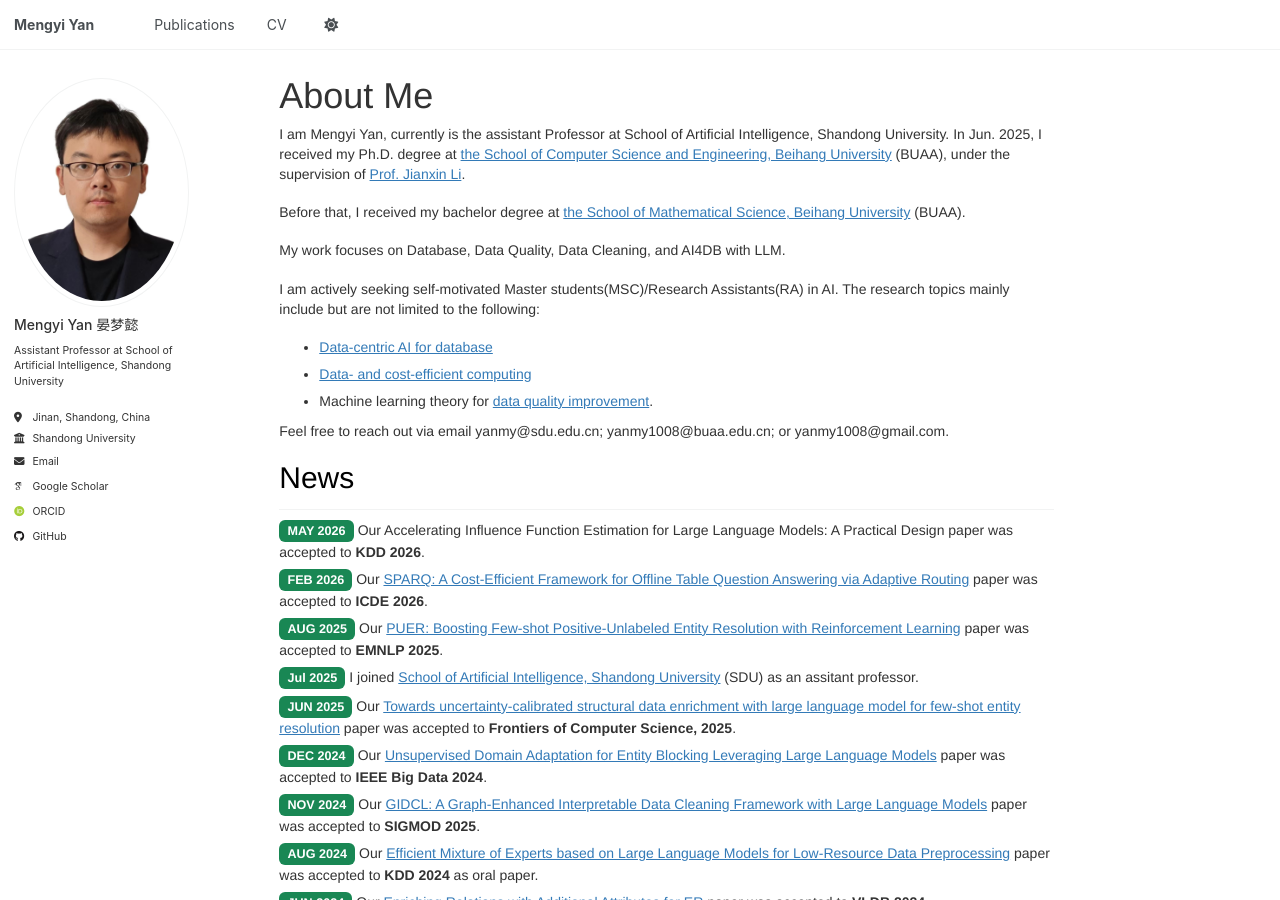
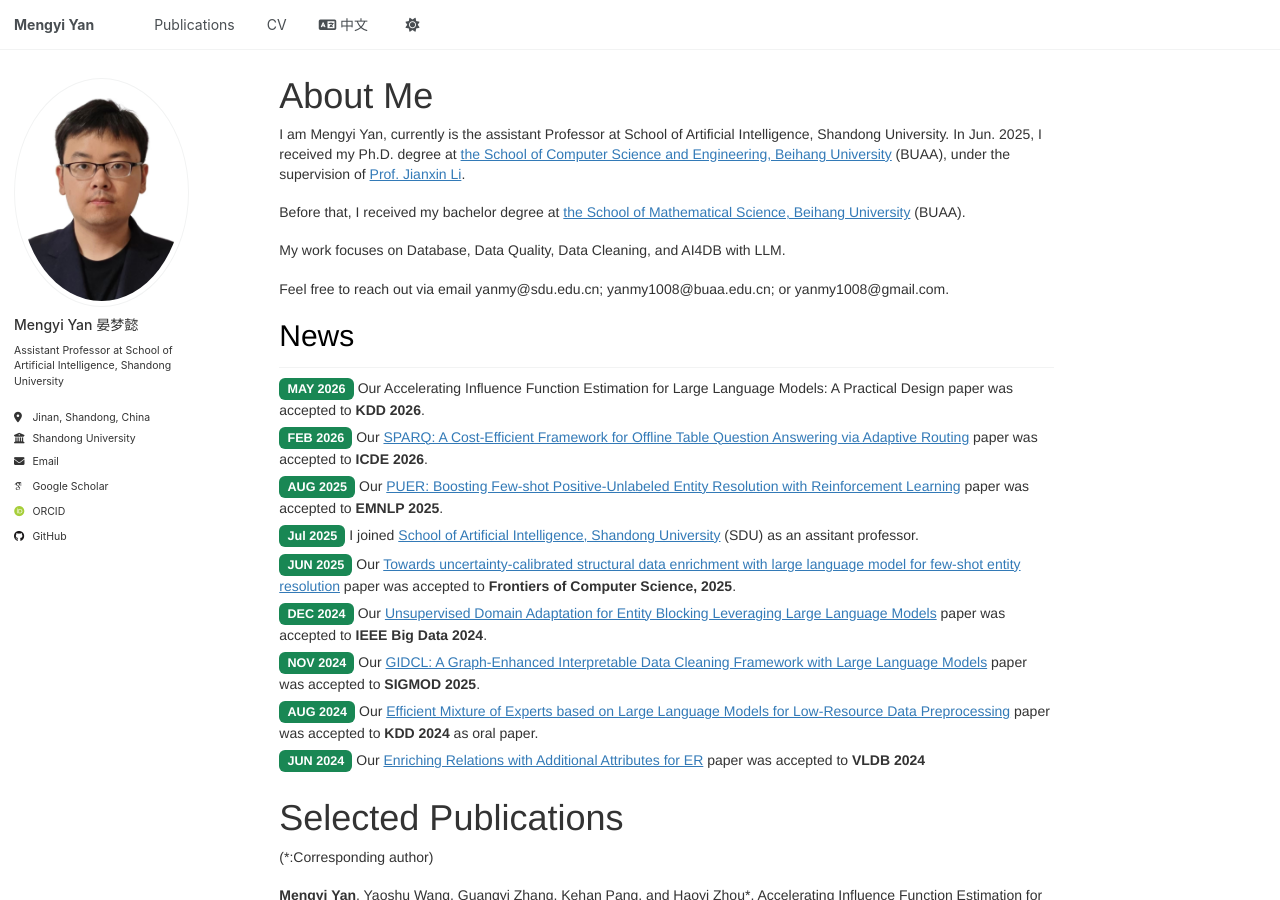
Before and after one commit to authurlord/authurlord.github.io, a Jekyll site: the page built from _pages/about.md, in a window 1280 px wide and 900 px high. Built offline with Jekyll 4.4.1, drawn with Linux system fonts in a browser that asks for light colours; nearby versions of some CDN libraries; some web fonts are replaced; library files that are not in the unit come from our copies; a script that is not in the unit is left out.

Commit message:
Add Chinese homepage, EN/中文 toggle, default-dark theme
- _pages/about-zh.md (new): Chinese homepage at /zh/ — chronological SDU-style bio, news + selected publications mirror with all co-author names in English (including own bolded entries); intro keeps 晏梦懿 with Mengyi Yan in parentheses and Chinese-rendered advisor name
- _includes/masthead.html: add EN ⇄ 中文 toggle (top-right, conditional on page.lang)
- _includes/head.html: inline early-script defaults first-time visitors to dark mode; preserves explicit user choice from localStorage
- _config.yml: exclude vendor/ so local `bundle install --path vendor/bundle` does not break Jekyll
- _pages/about.md: drop MSc/RA recruitment block (per request), fix pre-existing broken href on the Oct 2023 SPLIT entry (ttps:// → https://)

Co-Authored-By: Claude Opus 4.7 (1M context) <noreply@anthropic.com>

```diff
--- a/_config.yml
+++ b/_config.yml
@@ -90,6 +90,7 @@ exclude:
   - .bundle
   - .jekyll-assets-cache
   - .sass-cache
+  - vendor
   - assets/js/plugins
   - assets/js/_main.js
   - assets/js/vendor
--- a/_includes/head.html
+++ b/_includes/head.html
@@ -13,6 +13,19 @@
 
 <script>
   document.documentElement.className = document.documentElement.className.replace(/\bno-js\b/g, '') + ' js ';
+  // Default to dark mode for first-time visitors; preserve explicit user choice from localStorage.
+  (function () {
+    try {
+      var saved = localStorage.getItem('theme');
+      if (saved !== 'light' && saved !== 'dark' && saved !== 'system') {
+        document.documentElement.setAttribute('data-theme', 'dark');
+      } else if (saved === 'dark') {
+        document.documentElement.setAttribute('data-theme', 'dark');
+      }
+    } catch (e) {
+      document.documentElement.setAttribute('data-theme', 'dark');
+    }
+  })();
 </script>
 
 <!-- For all browsers -->
--- a/_includes/masthead.html
+++ b/_includes/masthead.html
@@ -15,6 +15,11 @@
             {% endif %}
             <li class="masthead__menu-item"><a href="{{ domain }}{{ link.url }}">{{ link.title }}</a></li>
           {% endfor %}
+          {% if page.lang == 'zh' %}
+            <li class="masthead__menu-item persist"><a href="{{ base_path }}/" title="Switch to English"><i class="fa-solid fa-language" aria-hidden="true"></i> EN</a></li>
+          {% else %}
+            <li class="masthead__menu-item persist"><a href="{{ base_path }}/zh/" title="切换到中文"><i class="fa-solid fa-language" aria-hidden="true"></i> 中文</a></li>
+          {% endif %}
           <li id="theme-toggle" class="masthead__menu-item persist tail">
             <a role="button" aria-labelledby="theme-icon"><i id="theme-icon" class="fa-solid fa-sun" aria-hidden="true" title="toggle theme"></i></a>
           </li>
--- a/_pages/about.md
+++ b/_pages/about.md
@@ -26,12 +26,6 @@ Before that, I received my bachelor degree at [the School of Mathematical Scienc
 
 My work focuses on Database, Data Quality, Data Cleaning, and AI4DB with LLM.
 
-I am actively seeking self-motivated Master students(MSC)/Research Assistants(RA) in AI.
-The research topics mainly include but are not limited to the following:
-- [Data-centric AI for database](https://arxiv.org/pdf/2505.18458?)
-- [Data- and cost-efficient computing](https://arxiv.org/pdf/2506.02153?)
-- Machine learning theory for [data quality improvement](https://arxiv.org/pdf/2402.05123).
-
 Feel free to reach out via email yanmy@sdu.edu.cn; yanmy1008@buaa.edu.cn; or yanmy1008@gmail.com.
 
 
@@ -47,7 +41,7 @@ Feel free to reach out via email yanmy@sdu.edu.cn; yanmy1008@buaa.edu.cn; or yan
 <li><span style="display: inline-block; padding: 0.35em 0.65em; font-size: 0.9em; font-weight: 700; line-height: 1; color: #fff; text-align: center; white-space: nowrap; vertical-align: baseline; border-radius: 0.375rem; background-color: #198754;">AUG 2024</span> Our  <a href="https://authurlord.github.io/files/Conference/MELD_KDD24.pdf">Efficient Mixture of Experts based on Large Language Models for Low-Resource Data Preprocessing</a> paper was accepted to <b>KDD 2024</b> as oral paper. </li>
 <li><span style="display: inline-block; padding: 0.35em 0.65em; font-size: 0.9em; font-weight: 700; line-height: 1; color: #fff; text-align: center; white-space: nowrap; vertical-align: baseline; border-radius: 0.375rem; background-color: #198754;">JUN 2024</span> Our  <a href="https://authurlord.github.io/files/Conference/ENRICH-VLDB24.pdf">Enriching Relations with Additional Attributes for ER</a> paper was accepted to <b>VLDB 2024</b> </li>
 <li><span style="display: inline-block; padding: 0.35em 0.65em; font-size: 0.9em; font-weight: 700; line-height: 1; color: #fff; text-align: center; white-space: nowrap; vertical-align: baseline; border-radius: 0.375rem; background-color: #198754;">MAR 2024</span> Our  <a href="https://authurlord.github.io/files/Conference/DASFAA_Camera_Ready.pdf">A Retrieval-Augmented Framework for Tabular Interpretation with Large Language Model</a> paper was accepted to <b>DASFAA 2024</b>.</li>
-<li><span style="display: inline-block; padding: 0.35em 0.65em; font-size: 0.9em; font-weight: 700; line-height: 1; color: #fff; text-align: center; white-space: nowrap; vertical-align: baseline; border-radius: 0.375rem; background-color: #198754;">OCT 2023</span> Our  <a href="ttps://authurlord.github.io/files/Conference/SPLIT-SIGMOD24.pdf">Splitting Tuples of Mismatched Entities</a> paper was accepted to <b>SIGMOD 2024</b>.</li>
+<li><span style="display: inline-block; padding: 0.35em 0.65em; font-size: 0.9em; font-weight: 700; line-height: 1; color: #fff; text-align: center; white-space: nowrap; vertical-align: baseline; border-radius: 0.375rem; background-color: #198754;">OCT 2023</span> Our  <a href="https://authurlord.github.io/files/Conference/SPLIT-SIGMOD24.pdf">Splitting Tuples of Mismatched Entities</a> paper was accepted to <b>SIGMOD 2024</b>.</li>
 <li><span style="display: inline-block; padding: 0.35em 0.65em; font-size: 0.9em; font-weight: 700; line-height: 1; color: #fff; text-align: center; white-space: nowrap; vertical-align: baseline; border-radius: 0.375rem; background-color: #198754;">Dec 2021</span> I joined <a href="https://en.sics.ac.cn">Shenzhen Institute of Computing Science</a> (SICS) as a research intern. </li>
 </ul>
 
```
Also changed, not shown: _pages/about-zh.md (added, +80 -0 lines).
